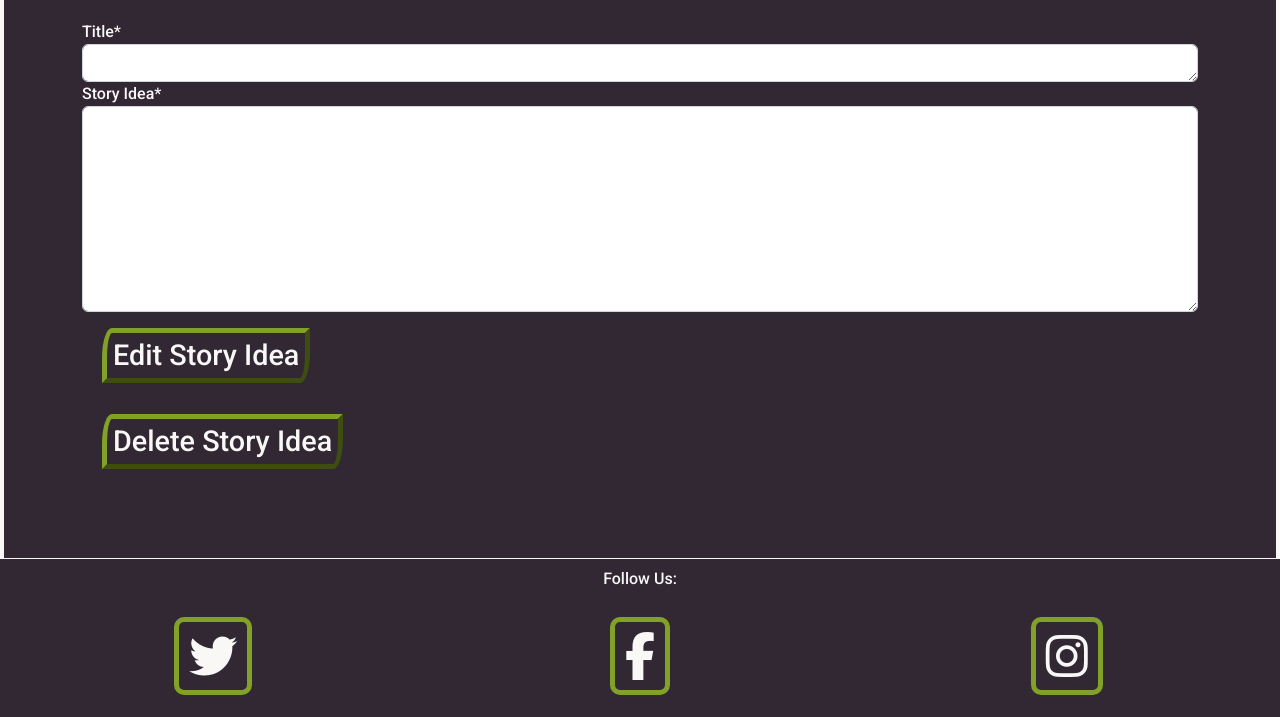
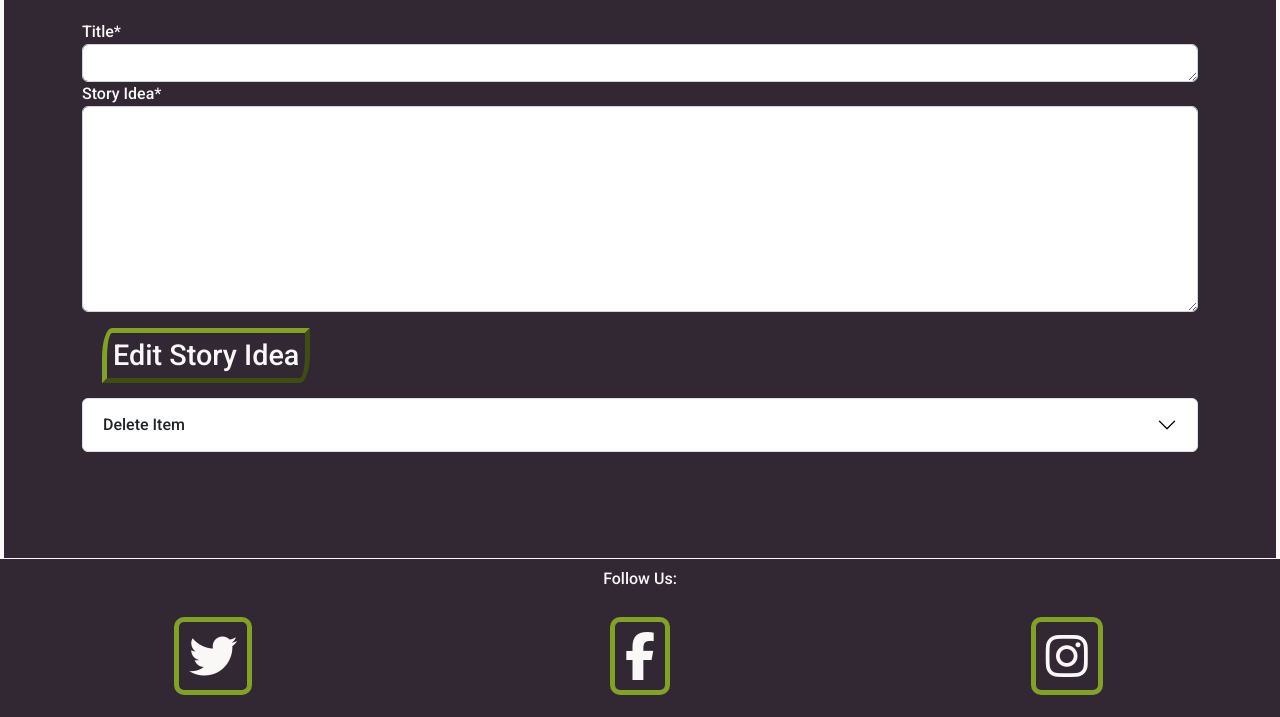
Before and after one commit to CarlG96/synthestory, a Django app: template templates/story_idea.html in a window 1280 px wide. Shown: the part 83-800 px from the top of the page. Run offline with Django 3.2, Linux system fonts and the light colour scheme; the template is opened without the code that fills it: values that come from a table or form of the project are taken from there, others are empty; some libraries are stand-ins or nearby versions; some web fonts are replaced.

Commit message:
feat: Add accordion to delete item menu to start defensive programming

```diff
--- a/templates/story_idea.html
+++ b/templates/story_idea.html
@@ -11,8 +11,23 @@
             {% csrf_token %}
             <button type="submit" class="generate-button mt-3">Edit Story Idea</button>
         </form>
-                <a href="/delete/{{user.id}}/{{story_idea.id}}/"><button class="generate-button mt-3 ">Delete Story
+        <div class="accordion" id="deleteAccordion">
+            <div class="accordion-item">
+                <h2 class="accordion-header" id="delete">
+                    <button class="accordion-button collapsed" type="button" data-bs-toggle="collapse"
+                        data-bs-target="#collapseDelete" aria-expanded="false" aria-controls="collapseDelete">
+                        Delete Item
+                    </button>
+                </h2>
+                <div id="collapseDelete" class="accordion-collapse collapse" aria-labelledby="delete"
+                    data-bs-parent="#deleteAccordion">
+                    <div class="accordion-body">
+                        <a href="/delete/{{user.id}}/{{story_idea.id}}/"><button class="generate-button mt-3">Delete Story
                             Idea</button></a>
                     </div>
                 </div>
+            </div>
+        </div>
+    </div>
+</div>
 {% endblock %}
```
Lines whose indentation alone changed are shown as unchanged.
